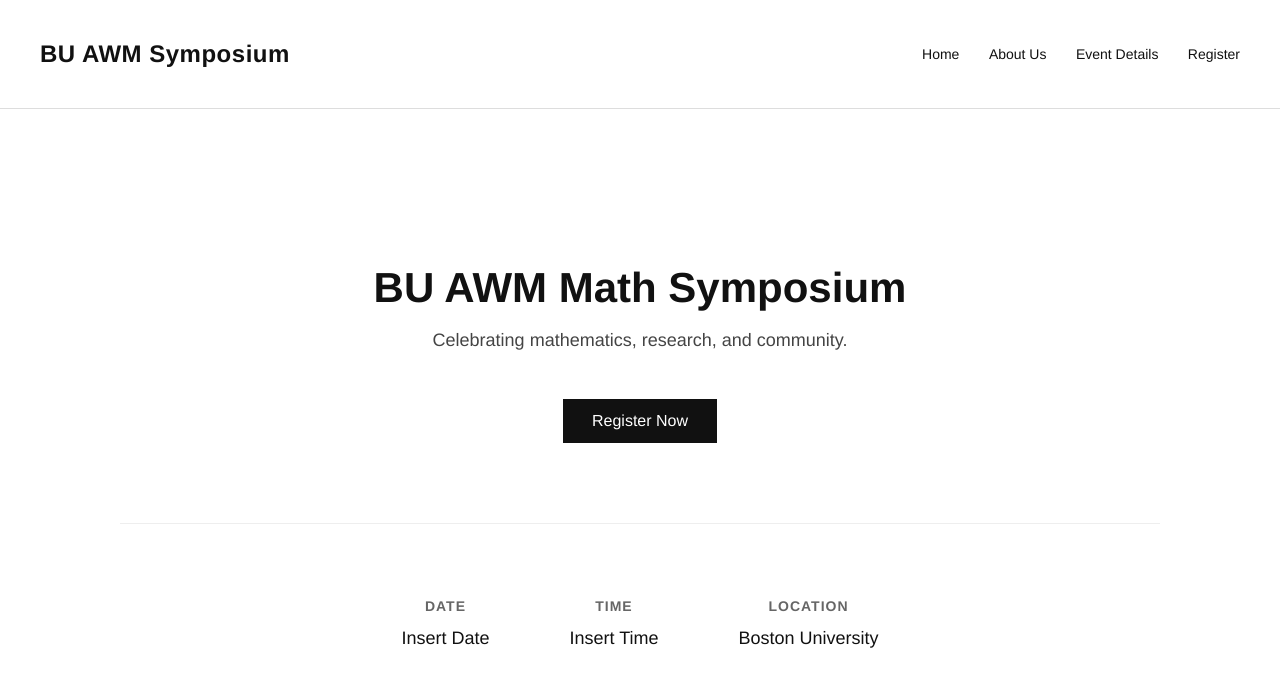
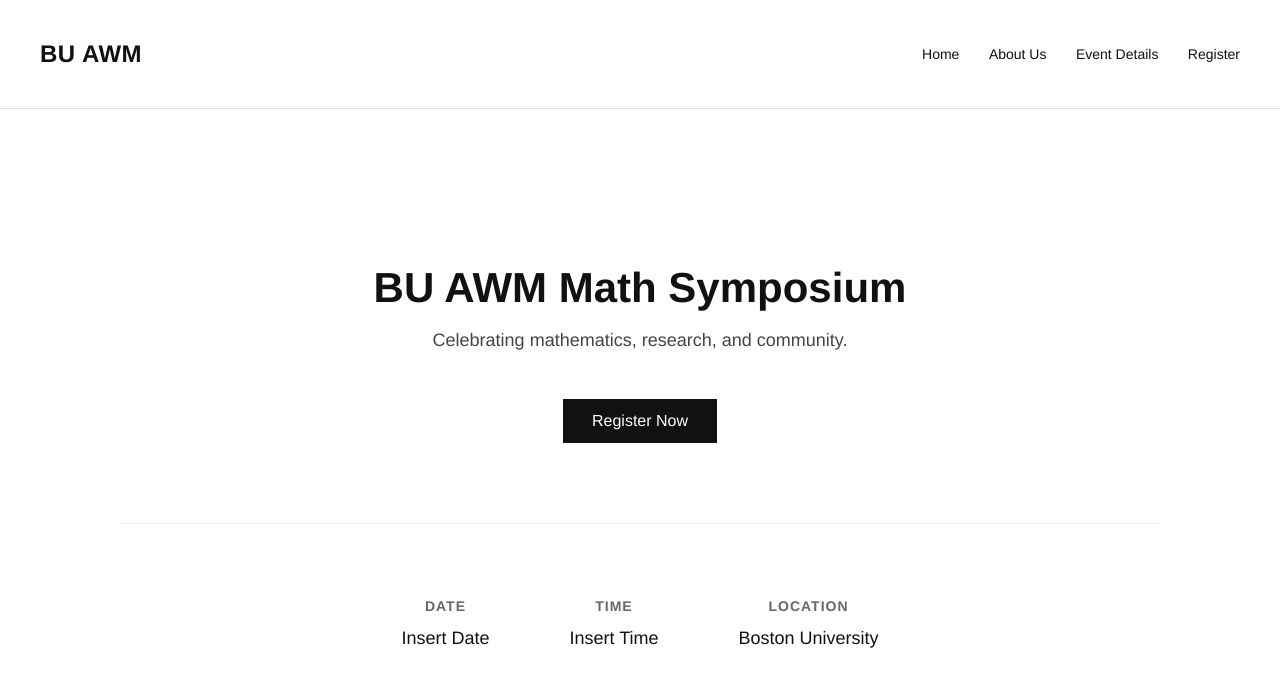
Before and after one commit to michellemegnauth/bu.awm.mathatwork, a plain HTML site: page index.html in a window 1280 px wide. Drawn offline with Linux system fonts and the light colour scheme.

Commit message:
Update index.html

```diff
--- a/index.html
+++ b/index.html
@@ -7,7 +7,7 @@
 <body>
 
 <nav>
-    <h2>BU AWM Symposium</h2>
+    <h2>BU AWM</h2>
     <div>
         <a href="index.html">Home</a>
         <a href="about.html">About Us</a>
```
